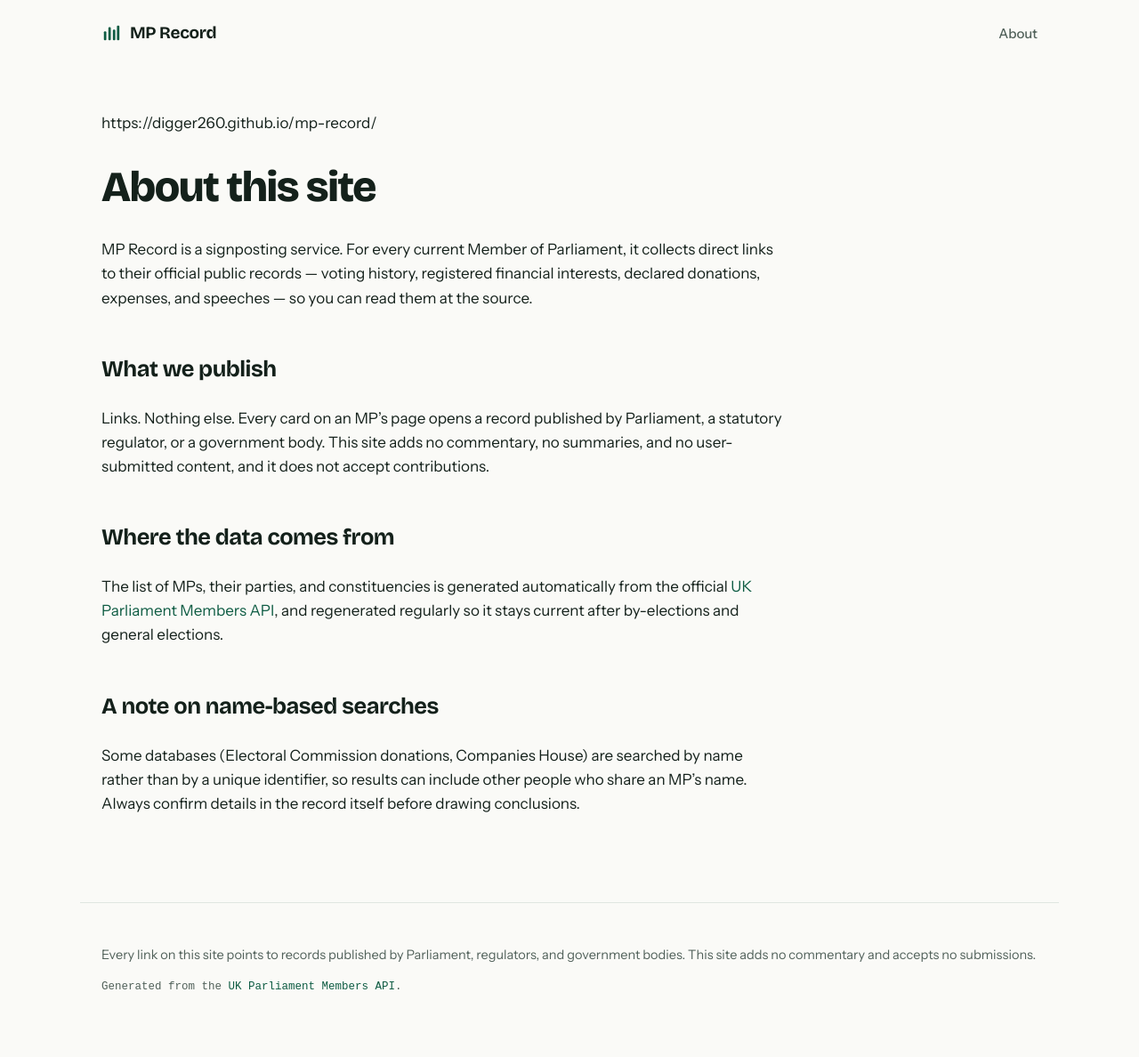
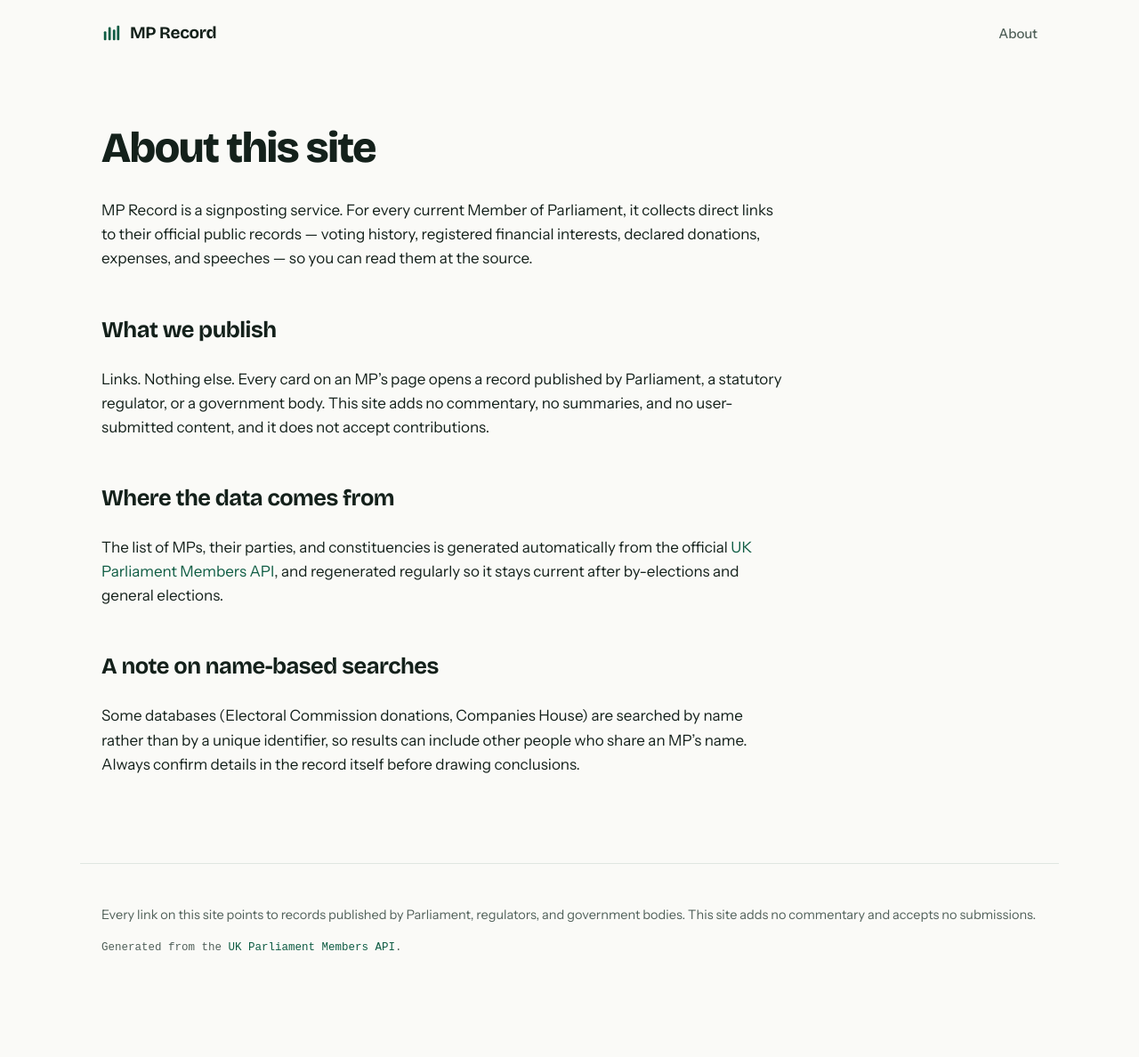
Before and after one commit to Digger260/mp-record, a Jekyll site: the page built from about.md, in a window 1280 px wide. Shown: the whole page at 89% size. Built offline with Jekyll 4.4.1, drawn with Linux system fonts in a browser that asks for light colours; some web fonts are replaced; after the commit the page ends 1144 px from its top, so only the background shows below that; some of the changed lines change nothing that is shown.

Commit message:
Update about.md

```diff
--- a/about.md
+++ b/about.md
@@ -4,8 +4,6 @@ title: About · MP Record
 permalink: /about/
 ---
 <div class="prose" markdown="1">
-
-https://digger260.github.io/mp-record/
 
 # About this site
 
```
